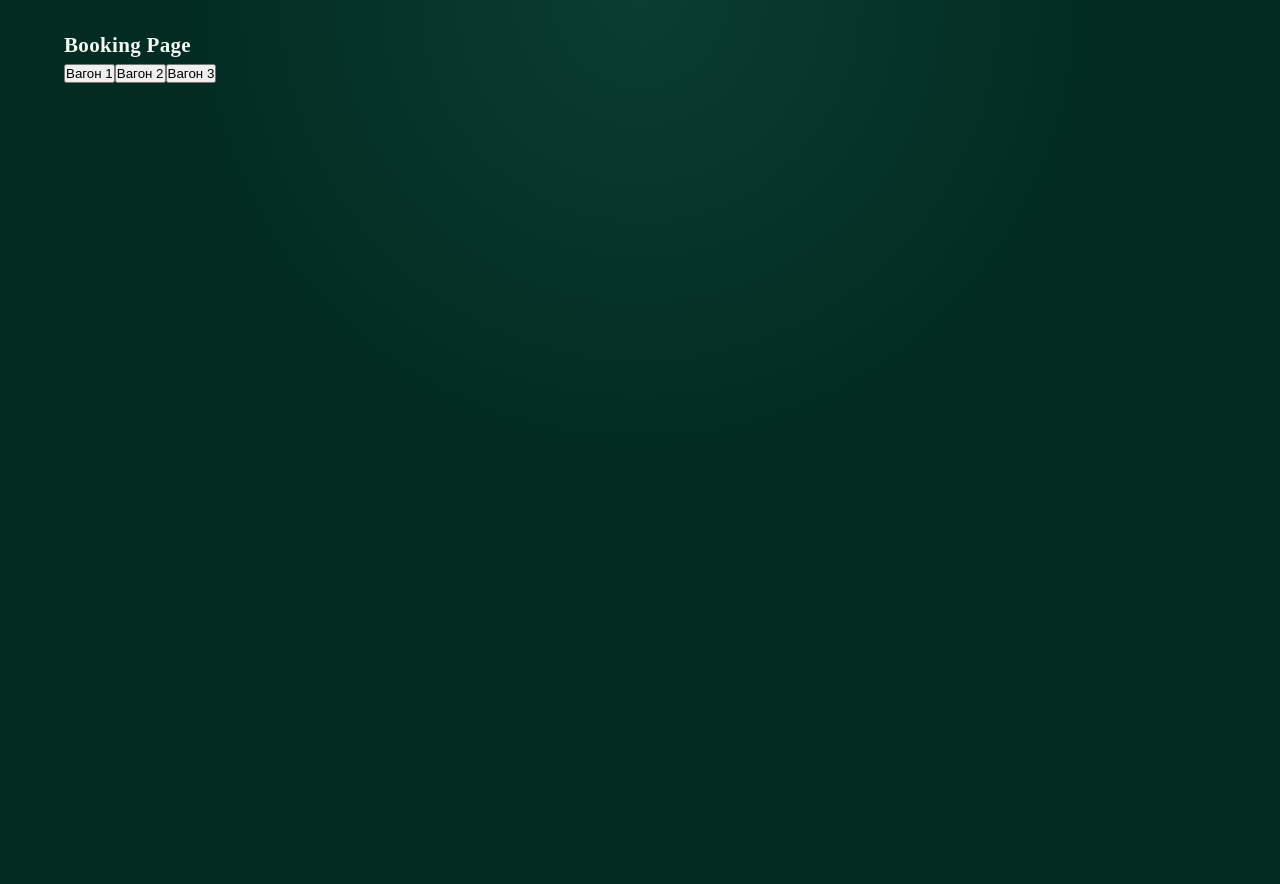
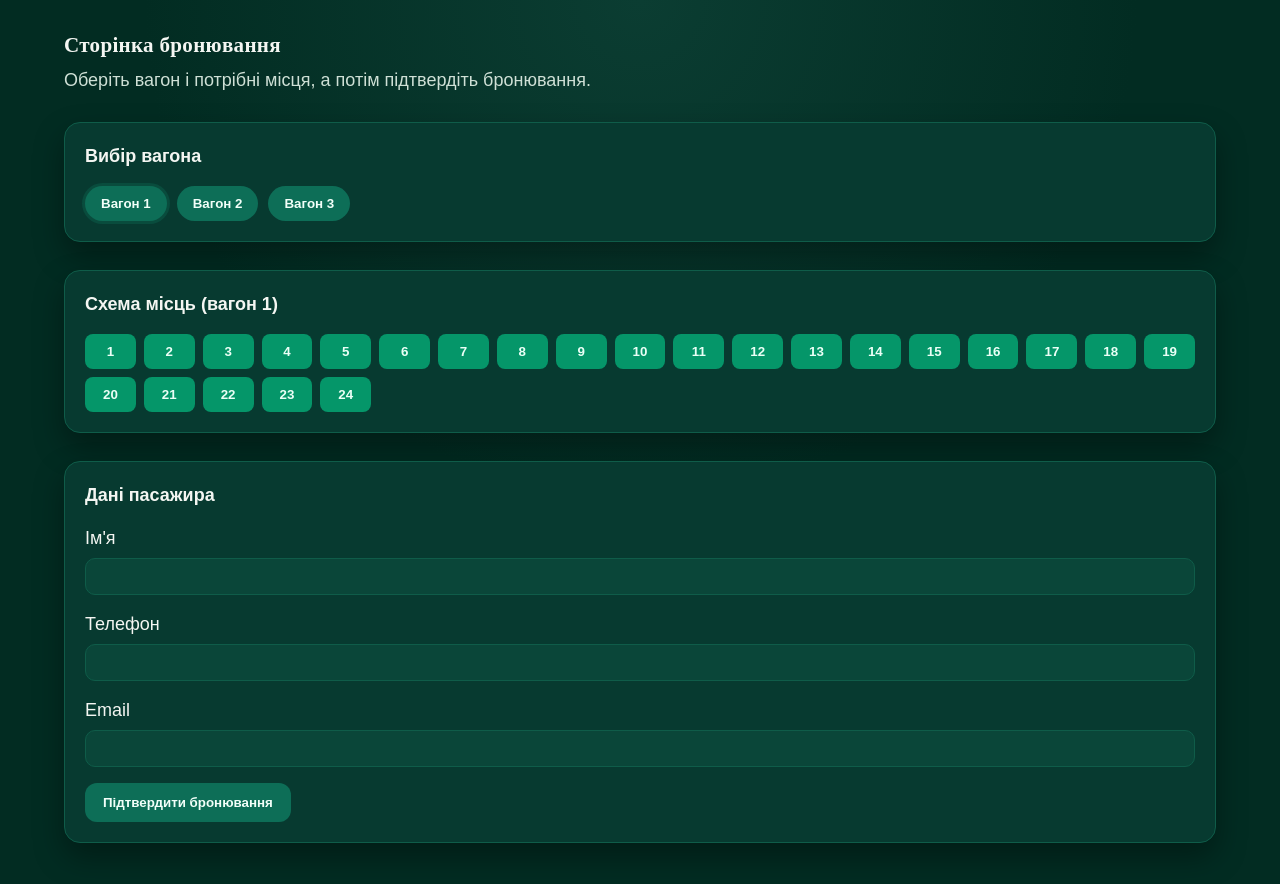
Before and after one commit to ArturStudinskyy/railway-ticket-sales-and-booking-system, a React (Vite) app: page /booking/1 in a window 1280 px wide. Shown: the top 884 px of the page. Before the commit the page ends 800 px from the top, so only its background shows below. Built offline with nearby package versions, Linux system fonts and the light colour scheme.

Commit message:
інтеграція збереження в localStorage, успішне сповіщення та повний ізумрудний дизайн схеми місць

```diff
--- a/src/App.css
+++ b/src/App.css
@@ -80,3 +80,136 @@
   border: 1px dashed var(--border);
   background: var(--surface);
 }
+
+.booking-page {
+  display: flex;
+  flex-direction: column;
+  gap: 28px;
+}
+
+.booking-page__header {
+  display: flex;
+  flex-direction: column;
+  gap: 8px;
+}
+
+.booking-card {
+  background: var(--surface);
+  border: 1px solid var(--border);
+  border-radius: 16px;
+  padding: 20px;
+  box-shadow: var(--shadow);
+  display: flex;
+  flex-direction: column;
+  gap: 16px;
+}
+
+.wagon-selector {
+  display: flex;
+  flex-wrap: wrap;
+  gap: 10px;
+}
+
+.wagon-button {
+  border: none;
+  border-radius: 999px;
+  padding: 10px 16px;
+  background: var(--accent);
+  color: #f2fff9;
+  font-weight: 600;
+  cursor: pointer;
+  transition: transform 0.2s ease, background 0.2s ease;
+}
+
+.wagon-button:hover {
+  background: var(--accent-hover);
+  transform: translateY(-1px);
+}
+
+.wagon-button[aria-pressed="true"] {
+  box-shadow: 0 0 0 3px rgba(13, 110, 87, 0.35);
+}
+
+.seat-map {
+  display: grid;
+  grid-template-columns: repeat(auto-fill, minmax(48px, 1fr));
+  gap: 8px;
+}
+
+.seat {
+  border: none;
+  border-radius: 8px;
+  padding: 10px 0;
+  font-weight: 600;
+  transition: transform 0.2s ease;
+}
+
+.seat:disabled {
+  cursor: not-allowed;
+  opacity: 0.85;
+}
+
+.seat--free {
+  background: #059669;
+  color: #eafff6;
+  cursor: pointer;
+}
+
+.seat--selected {
+  background: #2563eb;
+  color: #eef3ff;
+  cursor: pointer;
+}
+
+.seat--booked {
+  background: #dc2626;
+  color: #ffe7e7;
+}
+
+.booking-form {
+  display: flex;
+  flex-direction: column;
+  gap: 16px;
+}
+
+.form-field {
+  display: flex;
+  flex-direction: column;
+  gap: 6px;
+}
+
+.form-field input {
+  padding: 10px 12px;
+  border-radius: 10px;
+  border: 1px solid var(--border);
+  background: var(--surface-alt);
+  color: var(--text);
+}
+
+.form-field input:focus {
+  outline: none;
+  border-color: var(--accent);
+  box-shadow: 0 0 0 3px rgba(13, 110, 87, 0.35);
+}
+
+.form-error {
+  color: #ffb4b4;
+  font-size: 0.9rem;
+}
+
+.submit-button {
+  align-self: flex-start;
+  border: none;
+  border-radius: 12px;
+  padding: 12px 18px;
+  background: var(--accent);
+  color: #f2fff9;
+  font-weight: 600;
+  cursor: pointer;
+  transition: transform 0.2s ease, background 0.2s ease;
+}
+
+.submit-button:hover {
+  background: var(--accent-hover);
+  transform: translateY(-1px);
+}
--- a/src/components/BookingForm.jsx
+++ b/src/components/BookingForm.jsx
@@ -45,8 +45,8 @@ const BookingForm = ({ onSubmit }) => {
     };
 
     return (
-        <form onSubmit={handleSubmit}>
-            <div>
+        <form className="booking-form" onSubmit={handleSubmit}>
+            <div className="form-field">
                 <label htmlFor="booking-name">Ім'я</label>
                 <input
                     id="booking-name"
@@ -55,9 +55,13 @@ const BookingForm = ({ onSubmit }) => {
                     value={values.name}
                     onChange={handleChange}
                 />
-                {errors.name && <div role="alert">{errors.name}</div>}
+                {errors.name && (
+                    <div className="form-error" role="alert">
+                        {errors.name}
+                    </div>
+                )}
             </div>
-            <div>
+            <div className="form-field">
                 <label htmlFor="booking-phone">Телефон</label>
                 <input
                     id="booking-phone"
@@ -66,9 +70,13 @@ const BookingForm = ({ onSubmit }) => {
                     value={values.phone}
                     onChange={handleChange}
                 />
-                {errors.phone && <div role="alert">{errors.phone}</div>}
+                {errors.phone && (
+                    <div className="form-error" role="alert">
+                        {errors.phone}
+                    </div>
+                )}
             </div>
-            <div>
+            <div className="form-field">
                 <label htmlFor="booking-email">Email</label>
                 <input
                     id="booking-email"
@@ -77,9 +85,15 @@ const BookingForm = ({ onSubmit }) => {
                     value={values.email}
                     onChange={handleChange}
                 />
-                {errors.email && <div role="alert">{errors.email}</div>}
+                {errors.email && (
+                    <div className="form-error" role="alert">
+                        {errors.email}
+                    </div>
+                )}
             </div>
-            <button type="submit">Підтвердити бронювання</button>
+            <button className="submit-button" type="submit">
+                Підтвердити бронювання
+            </button>
         </form>
     );
 };
--- a/src/components/SeatMap.jsx
+++ b/src/components/SeatMap.jsx
@@ -1,7 +1,8 @@
 import { useState } from "react";
 
-const SeatMap = ({ seats, onSeatClick }) => {
-    const [selectedSeatIds, setSelectedSeatIds] = useState([]);
+const SeatMap = ({ seats, onSeatClick, selectedSeatIds: controlledSelected }) => {
+    const [internalSelected, setInternalSelected] = useState([]);
+    const selectedSeatIds = controlledSelected ?? internalSelected;
 
     const handleSeatClick = (seat) => {
         if (seat.status === "booked") {
@@ -12,7 +13,9 @@ const SeatMap = ({ seats, onSeatClick }) => {
             ? selectedSeatIds.filter((id) => id !== seat.id)
             : [...selectedSeatIds, seat.id];
 
-        setSelectedSeatIds(nextSelected);
+        if (controlledSelected === undefined) {
+            setInternalSelected(nextSelected);
+        }
 
         if (onSeatClick) {
             onSeatClick(nextSelected, seat);
@@ -20,16 +23,17 @@ const SeatMap = ({ seats, onSeatClick }) => {
     };
 
     return (
-        <div
-            style={{
-                display: "grid",
-                gridTemplateColumns: "repeat(auto-fill, minmax(48px, 1fr))",
-                gap: "8px",
-            }}
-        >
+        <div className="seat-map">
             {seats.map((seat) => {
                 const isBooked = seat.status === "booked";
                 const isSelected = selectedSeatIds.includes(seat.id);
+                const seatClasses = [
+                    "seat",
+                    `seat--${seat.status}`,
+                    isSelected ? "seat--selected" : "",
+                ]
+                    .filter(Boolean)
+                    .join(" ");
 
                 return (
                     <button
@@ -38,17 +42,7 @@ const SeatMap = ({ seats, onSeatClick }) => {
                         onClick={() => handleSeatClick(seat)}
                         disabled={isBooked}
                         aria-pressed={isSelected}
-                        style={{
-                            padding: "8px",
-                            border: "1px solid #ccc",
-                            borderRadius: "6px",
-                            backgroundColor: isBooked
-                                ? "#f2f2f2"
-                                : isSelected
-                                    ? "#cfe9ff"
-                                    : "#ffffff",
-                            cursor: isBooked ? "not-allowed" : "pointer",
-                        }}
+                        className={seatClasses}
                     >
                         {seat.id}
                     </button>
--- a/src/components/WagonSelector.jsx
+++ b/src/components/WagonSelector.jsx
@@ -1,12 +1,13 @@
 const WagonSelector = ({ wagons, activeWagon, onSelectWagon }) => {
     return (
-        <div>
+        <div className="wagon-selector">
             {wagons.map((wagon) => (
                 <button
                     key={wagon}
                     type="button"
                     onClick={() => onSelectWagon(wagon)}
                     aria-pressed={wagon === activeWagon}
+                    className="wagon-button"
                 >
                     {`Вагон ${wagon}`}
                 </button>
--- a/src/pages/BookingPage.jsx
+++ b/src/pages/BookingPage.jsx
@@ -1,19 +1,81 @@
 import { useState } from "react";
 
+import BookingForm from "../components/BookingForm";
+import SeatMap from "../components/SeatMap";
 import WagonSelector from "../components/WagonSelector";
+import { BookingService } from "../services/BookingService";
+
+const SEAT_COUNT = 24;
+const FORM_STORAGE_KEY = "bookingFormData";
+
+const createSeats = (bookedSeatIds) =>
+    Array.from({ length: SEAT_COUNT }, (_, index) => {
+        const id = index + 1;
+        return {
+            id,
+            status: bookedSeatIds.includes(id) ? "booked" : "free",
+        };
+    });
 
 function BookingPage() {
     const wagons = [1, 2, 3];
     const [activeWagon, setActiveWagon] = useState(wagons[0]);
+    const [seats, setSeats] = useState(() =>
+        createSeats(BookingService.getBookedSeats())
+    );
+    const [selectedSeatIds, setSelectedSeatIds] = useState([]);
+
+    const handleSeatClick = (nextSelected) => {
+        setSelectedSeatIds(nextSelected);
+    };
+
+    const handleSubmit = (formData) => {
+        localStorage.setItem(FORM_STORAGE_KEY, JSON.stringify(formData));
+
+        setSeats((prevSeats) => {
+            const nextSeats = prevSeats.map((seat) =>
+                selectedSeatIds.includes(seat.id)
+                    ? { ...seat, status: "booked" }
+                    : seat
+            );
+            const bookedSeatIds = nextSeats
+                .filter((seat) => seat.status === "booked")
+                .map((seat) => seat.id);
+
+            BookingService.saveBookedSeats(bookedSeatIds);
+            return nextSeats;
+        });
+
+        setSelectedSeatIds([]);
+        alert("Бронювання успішно оформлено!");
+    };
 
     return (
-        <div>
-            <h3>Booking Page</h3>
-            <WagonSelector
-                wagons={wagons}
-                activeWagon={activeWagon}
-                onSelectWagon={setActiveWagon}
-            />
+        <div className="booking-page">
+            <div className="booking-page__header">
+                <h3>Сторінка бронювання</h3>
+                <p>Оберіть вагон і потрібні місця, а потім підтвердіть бронювання.</p>
+            </div>
+            <section className="booking-card">
+                <h4>Вибір вагона</h4>
+                <WagonSelector
+                    wagons={wagons}
+                    activeWagon={activeWagon}
+                    onSelectWagon={setActiveWagon}
+                />
+            </section>
+            <section className="booking-card">
+                <h4>Схема місць (вагон {activeWagon})</h4>
+                <SeatMap
+                    seats={seats}
+                    selectedSeatIds={selectedSeatIds}
+                    onSeatClick={handleSeatClick}
+                />
+            </section>
+            <section className="booking-card">
+                <h4>Дані пасажира</h4>
+                <BookingForm onSubmit={handleSubmit} />
+            </section>
         </div>
     );
 }
--- a/src/services/BookingService.js
+++ b/src/services/BookingService.js
@@ -1,3 +1,23 @@
-const BookingService = {};
+const BOOKED_SEATS_KEY = "bookedSeats";
+
+const BookingService = {
+    saveBookedSeats(seatIds) {
+        localStorage.setItem(BOOKED_SEATS_KEY, JSON.stringify(seatIds));
+    },
+    getBookedSeats() {
+        const raw = localStorage.getItem(BOOKED_SEATS_KEY);
+
+        if (!raw) {
+            return [];
+        }
+
+        try {
+            const parsed = JSON.parse(raw);
+            return Array.isArray(parsed) ? parsed : [];
+        } catch (error) {
+            return [];
+        }
+    },
+};
 
 export { BookingService };
```
